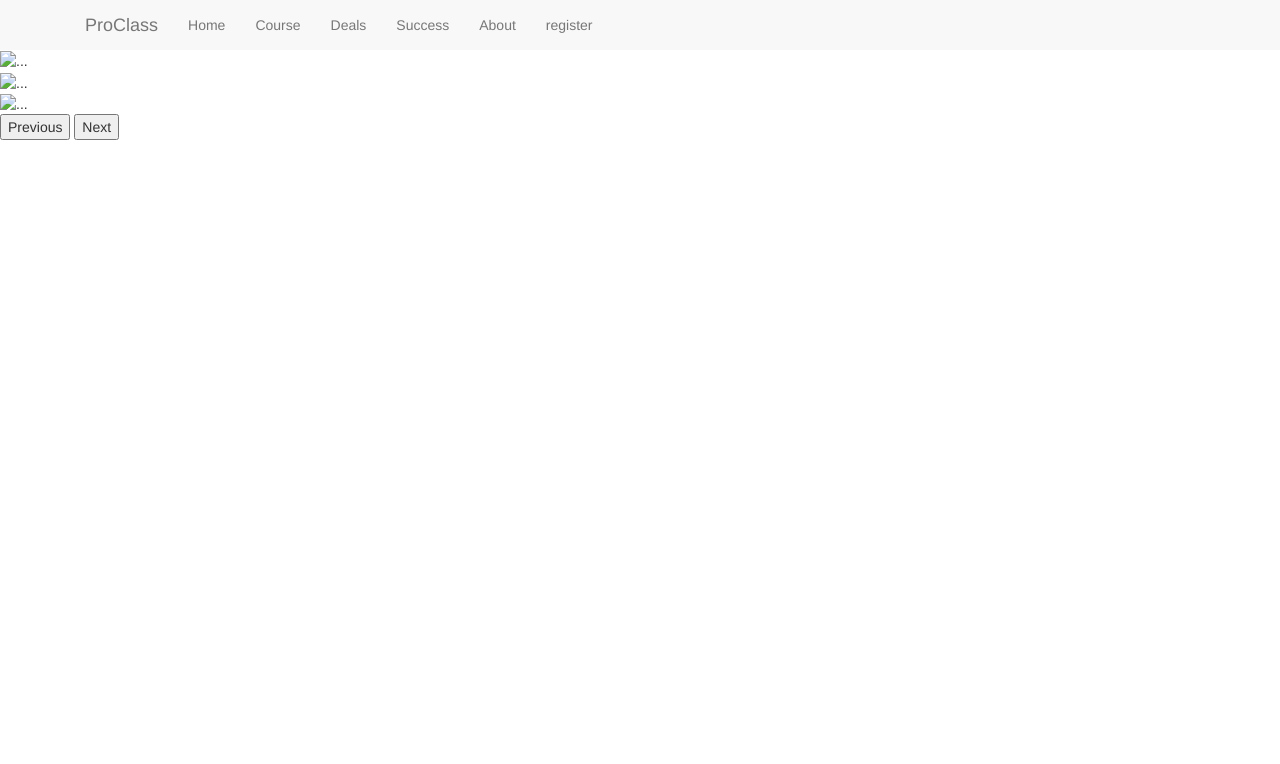
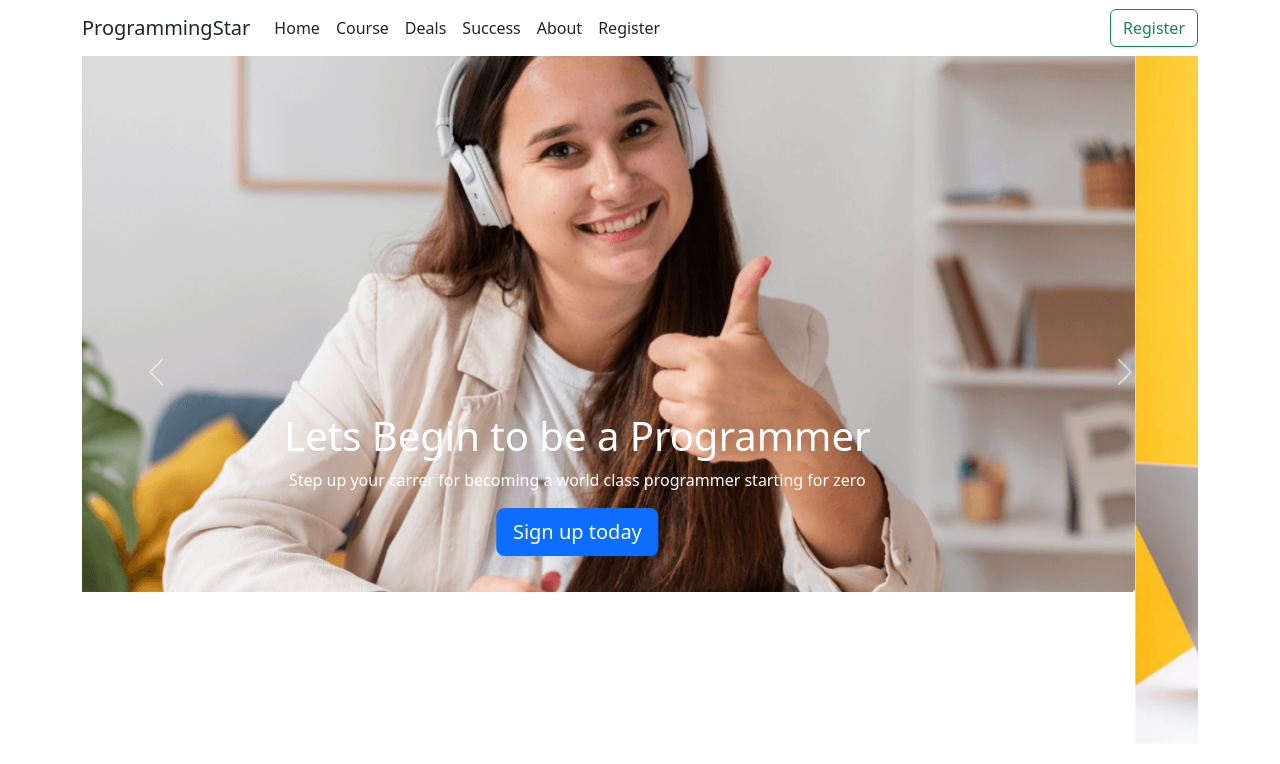
Before and after one commit to Kaisar-byte/edTech-tailwind, a plain HTML site: page index.html in a window 1280 px wide. Drawn offline with nearby package versions, Linux system fonts and the light colour scheme.

Commit message:
top nav bar job finished

```diff
--- a/index.html
+++ b/index.html
@@ -1,81 +1,115 @@
-<!DOCTYPE html>
+<!doctype html>
 <html lang="en">
 
 <head>
-    <meta charset="UTF-8">
-    <meta http-equiv="X-UA-Compatible" content="IE=edge">
-    <meta name="viewport" content="width=device-width, initial-scale=1.0">
-    <title>Document</title>
-    <link href="https://maxcdn.bootstrapcdn.com/bootstrap/3.3.7/css/bootstrap.min.css" rel="stylesheet" />
+    <meta charset="utf-8">
+    <meta name="viewport" content="width=device-width, initial-scale=1">
+    <title>Bootstrap demo</title>
+    <link href="https://cdn.jsdelivr.net/npm/bootstrap@5.2.0/dist/css/bootstrap.min.css" rel="stylesheet"
+        integrity="sha384-gH2yIJqKdNHPEq0n4Mqa/HGKIhSkIHeL5AyhkYV8i59U5AR6csBvApHHNl/vI1Bx" crossorigin="anonymous">
+    <link rel="stylesheet" href="./style.css/style.css">
 </head>
 
 <body>
-    <header>
-        <section>
-            <div class="row">
-                <div class="nav navbar-default">
-                    <div class="container d-flex">
-                        <div class="navbar-header">
-                            <button type="button" class="navbar-toggle collapsed" data-toggle="collapse"
-                                data-target=".collapseNavbar">
-                                <span class="icon-bar"></span>
-                                <span class="icon-bar"></span>
-                                <span class="icon-bar"></span>
+    <nav class="container navbar navbar-expand-md navbar-dark fixed-top bg-white">
+        <div class="container-fluid link-dark">
+            <a class="navbar-brand link-dark" href="#">ProgrammingStar</a>
+            <button class="navbar-toggler" type="button" data-bs-toggle="collapse" data-bs-target="#navbarCollapse"
+                aria-controls="navbarCollapse" aria-expanded="false" aria-label="Toggle navigation">
+                <span class="navbar-toggler-icon"></span>
             </button>
-                            <a href="#" class="navbar-brand">ProClass</a>
-                        </div>
-
-                        <div class="collapse navbar-collapse collapseNavbar">
-                            <ul class="nav navbar-nav">
-                                <li class="home"><a href="#2">Home</a>
+            <div class="collapse navbar-collapse" id="navbarCollapse">
+                <ul class="navbar-nav me-auto mb-2 mb-md-0 text-dark">
+                    <li class="nav-item">
+                        <a class="nav-link link-dark active" aria-current="page" href="#">Home</a>
                     </li>
-                                <li class="course"><a href="#2">Course</a>
+                    <li class="nav-item">
+                        <a class="nav-link link-dark" href="#">Course</a>
                     </li>
-                                <li class="deals"><a href="#2">Deals</a>
+                    <li class="nav-item">
+                        <a class="nav-link link-dark" href="#">Deals</a>
                     </li>
-                                <li class="success"><a href="#2">Success</a>
+                    <li class="nav-item">
+                        <a class="nav-link link-dark" href="#">Success</a>
                     </li>
-                                <li class="about"><a href="#2">About</a>
+                    <li class="nav-item">
+                        <a class="nav-link link-dark" href="#">About</a>
                     </li>
-                                <li class="register"><a href="#2">register</a>
+                    <li class="nav-item">
+                        <a class="nav-link link-dark" href="#">Register</a>
                     </li>
                 </ul>
+                <button class="btn btn-outline-success" type="submit">Register</button>
+            </div>
+        </div>
+    </nav>
+    <!-- Carousel Slider -->
+    <div id="myCarousel" class="carousel slide container" data-bs-ride="carousel">
+        <div class="carousel-indicators">
+            <button type="button" data-bs-target="#myCarousel" data-bs-slide-to="0" class="active" aria-current="true"
+                aria-label="Slide 1"></button>
+            <button type="button" data-bs-target="#myCarousel" data-bs-slide-to="1" aria-label="Slide 2"></button>
+            <button type="button" data-bs-target="#myCarousel" data-bs-slide-to="2" aria-label="Slide 3"></button>
+        </div>
+        <div class="carousel-inner">
+            <div class="carousel-item active">
+                <img class="img-fluid" src="./images/cover/cover-1.png" alt="">
+
+                <div class="container">
+                    <div class="carousel-caption" id="carousel-caption">
+                        <div>
+                            <h1>Lets Begin to be a Programmer</h1>
+                            <p>Step up your carrer for becoming a world class programmer starting for zero</p>
+                            <p><a class="btn btn-lg btn-primary" href="#">Sign up today</a></p>
                         </div>
                     </div>
                 </div>
             </div>
-        </section>
-        <section>
-            <div id="carouselExampleControls" class="carousel slide" data-bs-ride="carousel">
-                <div class="carousel-inner">
-                    <div class="carousel-item active">
-                        <img src="..." class="d-block w-100" alt="...">
+            <div class="carousel-item">
+                <img class="img-fluid" src="./images/cover/cover-2.jpg" alt="">
+
+                <div class="container">
+                    <div class="carousel-caption" id="carousel-caption">
+                        <div>
+                            <h1>Another example headline.</h1>
+                            <p>Some representative placeholder content for the second slide of the carousel.</p>
+                            <p><a class="btn btn-lg btn-primary" href="#">Learn more</a></p>
+                        </div>
+                    </div>
+                </div>
             </div>
             <div class="carousel-item">
-                        <img src="..." class="d-block w-100" alt="...">
-                    </div>
-                    <div class="carousel-item">
-                        <img src="..." class="d-block w-100" alt="...">
+                <img class="img-fluid" src="./images/cover/cover-3.jpg" alt="">
+
+                <div class="container">
+                    <div class="carousel-caption text-end" id="carousel-caption">
+                        <div>
+                            <h1>One more for good measure.</h1>
+                            <p>Some representative placeholder content for the third slide of this carousel.</p>
+                            <p><a class="btn btn-lg btn-primary" href="#">Browse gallery</a></p>
                         </div>
                     </div>
-                <button class="carousel-control-prev" type="button" data-bs-target="#carouselExampleControls"
-                    data-bs-slide="prev">
+                </div>
+            </div>
+        </div>
+        <button class="carousel-control-prev" type="button" data-bs-target="#myCarousel" data-bs-slide="prev">
             <span class="carousel-control-prev-icon" aria-hidden="true"></span>
             <span class="visually-hidden">Previous</span>
         </button>
-                <button class="carousel-control-next" type="button" data-bs-target="#carouselExampleControls"
-                    data-bs-slide="next">
+        <button class="carousel-control-next" type="button" data-bs-target="#myCarousel" data-bs-slide="next">
             <span class="carousel-control-next-icon" aria-hidden="true"></span>
             <span class="visually-hidden">Next</span>
         </button>
     </div>
-        </section>
+    <!-- Carousel Slider -->
+    </header>
+
+    <main>
 
 
-
-    </header>
-    <script src="https://ajax.googleapis.com/ajax/libs/jquery/2.1.1/jquery.min.js"></script>
-    <script src="https://maxcdn.bootstrapcdn.com/bootstrap/3.3.7/js/bootstrap.min.js"></script>
+        <script src="https://cdn.jsdelivr.net/npm/bootstrap@5.2.0/dist/js/bootstrap.bundle.min.js"
+            integrity="sha384-A3rJD856KowSb7dwlZdYEkO39Gagi7vIsF0jrRAoQmDKKtQBHUuLZ9AsSv4jD4Xa"
+            crossorigin="anonymous"></script>
 </body>
 
 </html>
--- a/style.css/style.css
+++ b/style.css/style.css
@@ -0,0 +1,4 @@
+#carousel-caption {
+    margin: 0;
+    padding: 0;
+}
```
Lines whose indentation alone changed are shown as unchanged.
